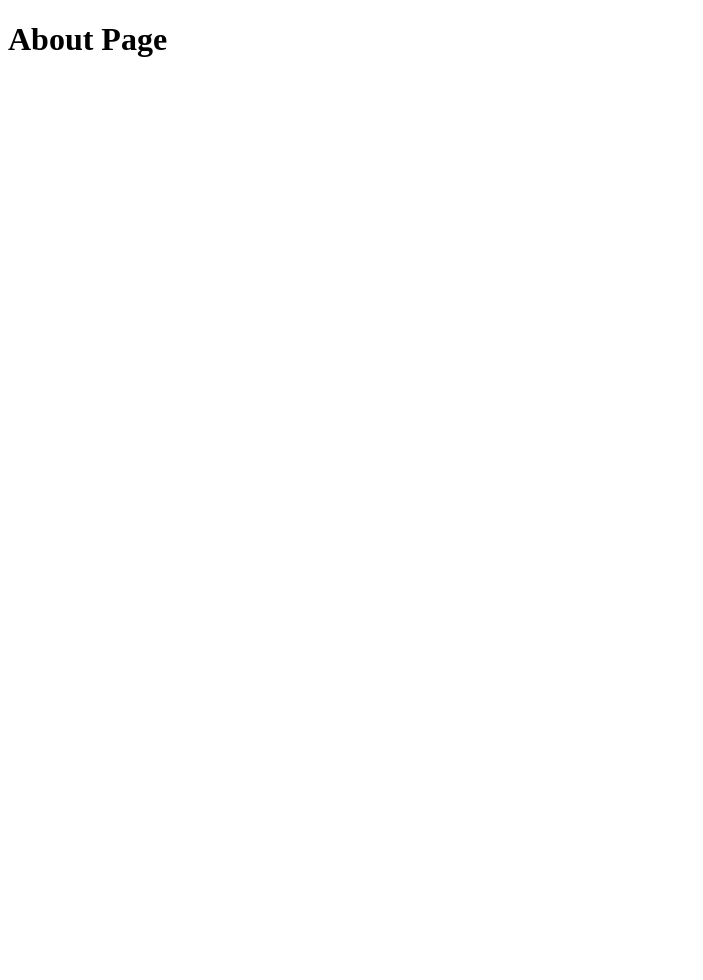
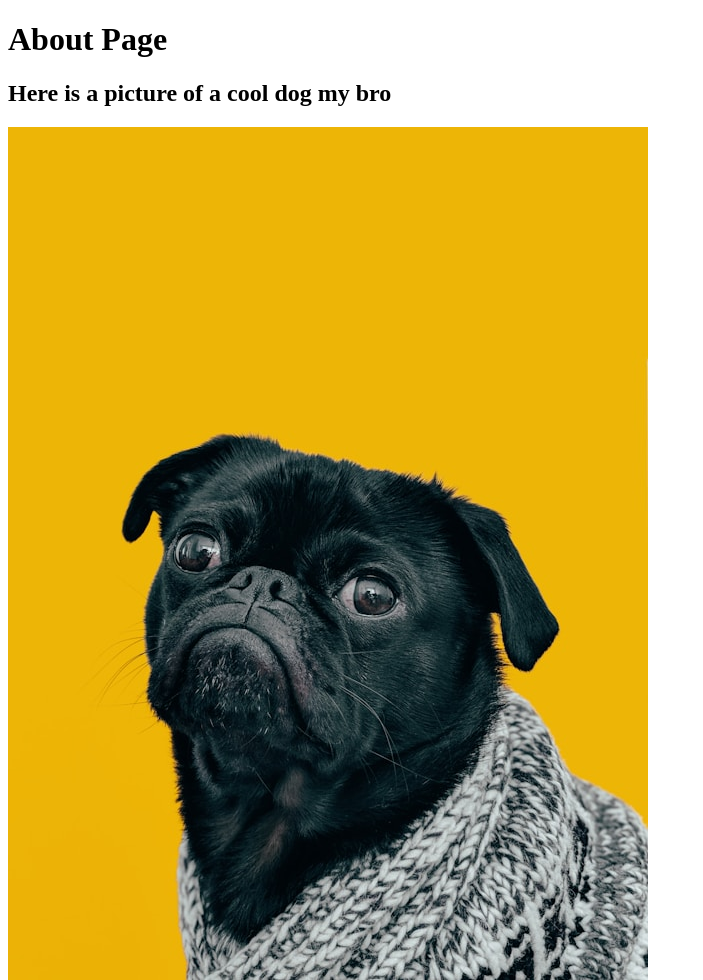
Before and after one commit to Sup3rAb3/odin-links-and-images, a plain HTML site: page pages/about.html in a window 1280 px wide. Shown: the whole page, without its empty margins (0-703 px from the left). Before the commit the page ends 800 px from the top, so only its background shows below. Drawn offline with Linux system fonts and the light colour scheme.

Commit message:
Restructured my web pages and added a cool link for my cool dawgg! woof!

```diff
--- a/pages/about.html
+++ b/pages/about.html
@@ -7,5 +7,7 @@
 </head>
 <body>
     <h1>About Page</h1>
+    <h2>Here is a picture of a cool dog my bro</h2>
+    <img src="../images/dog.jpg" alt="dope ass dog">
 </body>
 </html>
```
